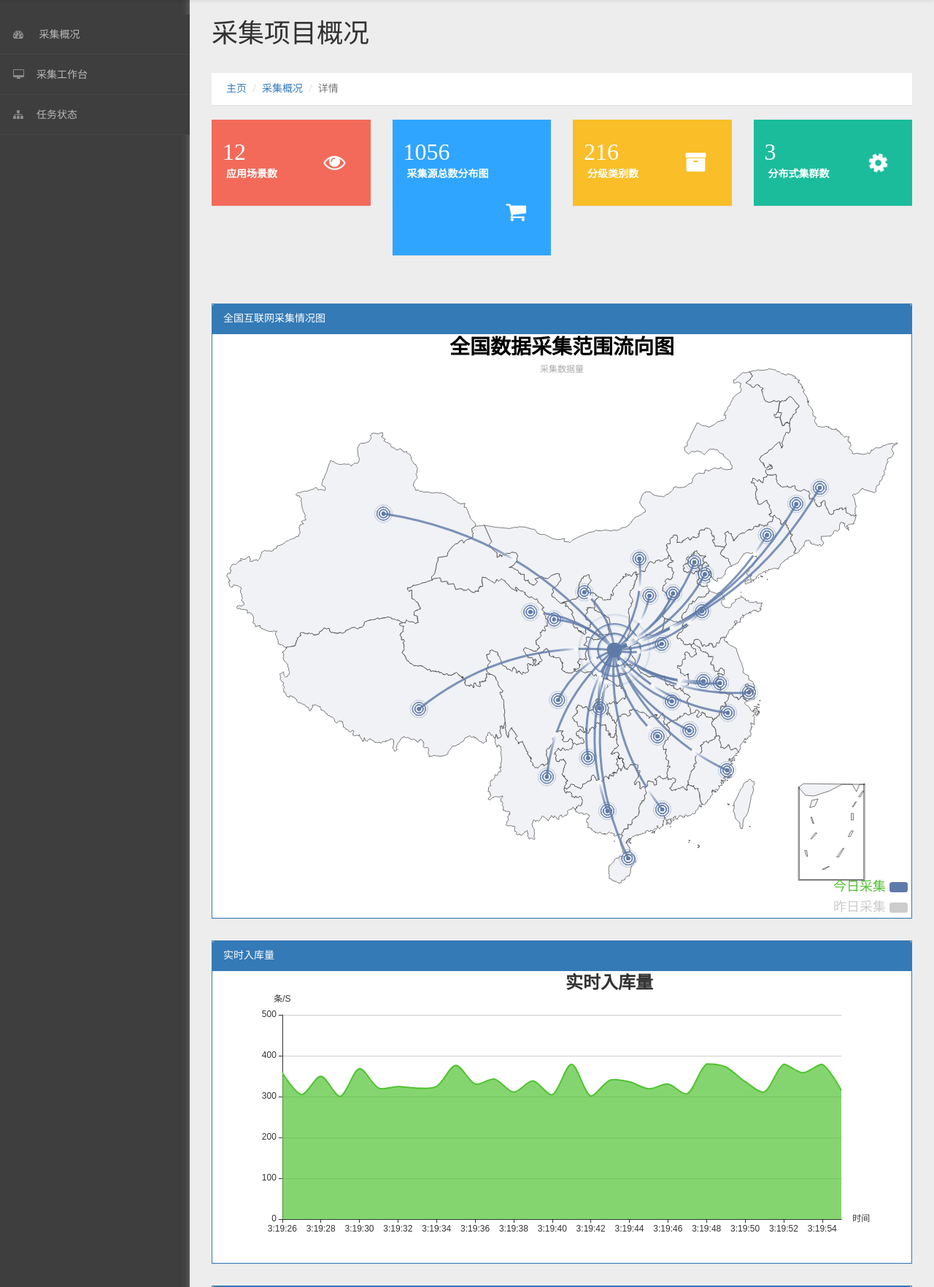
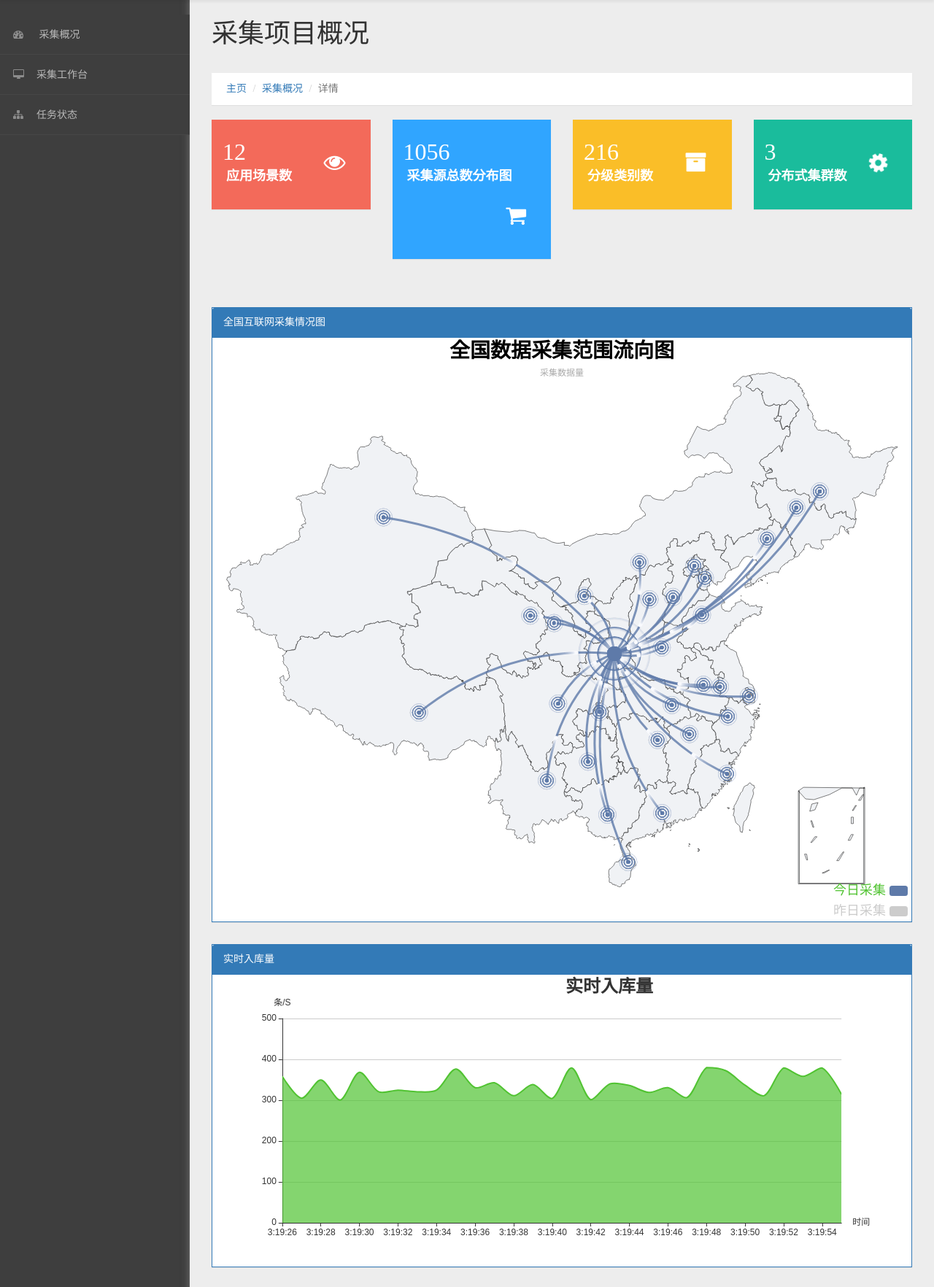
Before and after one commit to liwei123o0/SpiderStart, a Django app: template app/templates/index.html in a window 1280 px wide. Shown: the part 60-1824 px from the top of the page at 73% size. Run offline with Django 3.2, Linux system fonts and the light colour scheme; the template is opened without the code that fills it, so the values that code supplies are empty.

Commit message:
2016-11-15 4.9

```diff
--- a/app/templates/base_configs.html
+++ b/app/templates/base_configs.html
@@ -93,6 +93,7 @@
 <style type="text/css">
     body {
         font-family: '微软雅黑';
+{#        font-size: 18px;#}
     }
 </style>
 {% block script %}
--- a/app/templates/base_scrapyd.html
+++ b/app/templates/base_scrapyd.html
@@ -92,6 +92,7 @@
 <style type="text/css">
     body {
         font-family: '微软雅黑';
+{#        font-size: 18px;#}
     }
 </style>
 {% block script %}
--- a/app/templates/base_stats.html
+++ b/app/templates/base_stats.html
@@ -97,6 +97,7 @@
     -->
     body {
         font-family: '微软雅黑';
+{#        font-size: 18px;#}
     }
 </style>
 {% block script %}
--- a/app/templates/index.html
+++ b/app/templates/index.html
@@ -18,7 +18,7 @@
                                 <h3>
                                     {#                                    <h3 style="color: #FFFFFF">{{ projects|safe }}</h3>#}
                                     <h3 style="color: #FFFFFF">12</h3>
-                                    <small style="color: #FFFFFF">应用场景数</small>
+                                    <small style="color: #FFFFFF;font-size: 18px;">应用场景数</small>
                                 </h3>
                             </div>
                             <div class="icon">
@@ -34,7 +34,7 @@
                                 <h3>
                                     {#                                    <h3 style="color: #FFFFFF">{{ spiders|safe }}</h3>#}
                                     <h3 style="color: #FFFFFF">1056</h3>
-                                    <small style="color: #FFFFFF">采集源总数分布图</small>
+                                    <small style="color: #FFFFFF;font-size: 18px;">采集源总数分布图</small>
                                 </h3>
                             </div>
                             <div class="icon">
@@ -50,7 +50,7 @@
                                 <h3>
                                     {#                                    <h3 style="color: #FFFFFF">{{ finished|safe }}</h3>#}
                                     <h3 style="color: #FFFFFF">216</h3>
-                                    <small style="color: #FFFFFF">分级类别数</small>
+                                    <small style="color: #FFFFFF;font-size: 18px;">分级类别数</small>
                                 </h3>
                             </div>
                             <div class="icon">
@@ -66,7 +66,7 @@
                                 <h3>
                                     {#                                    <h3 style="color: #FFFFFF">{{ finished|safe }}</h3>#}
                                     <h3 style="color: #FFFFFF">3</h3>
-                                    <small style="color: #FFFFFF">分布式集群数</small>
+                                    <small style="color: #FFFFFF;font-size: 18px;">分布式集群数</small>
                                 </h3>
                             </div>
                             <div class="icon">
@@ -352,7 +352,7 @@
             </div>
         </div>
         <footer>
-            <p style="text-align: right">Copyright &copy; 2016西部资信
+            <p style="text-align: center">版权所有 &copy; 2016 陕西西部资信股份有限公司所有
         </footer>
     </div>
 {% endblock %}
```
